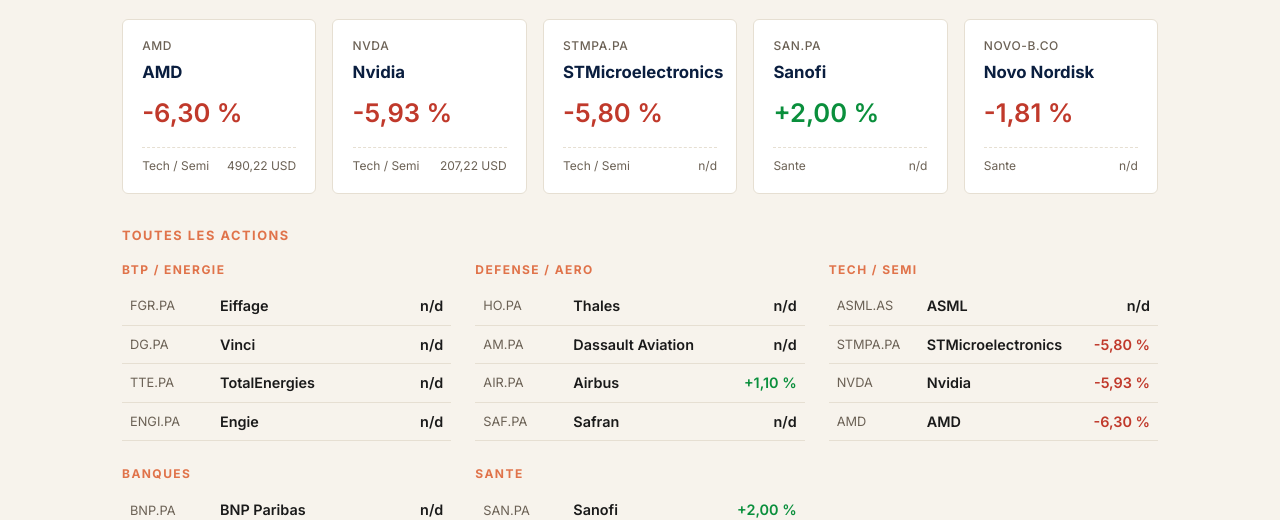
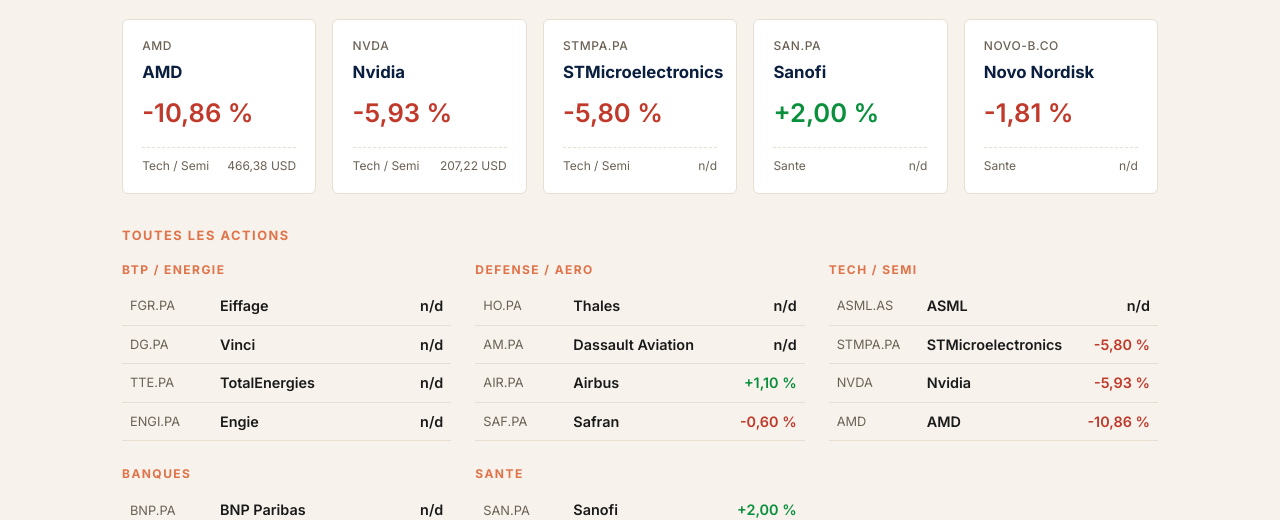
Before and after one commit to tongT43/jarvis-market-daily, a Jekyll site: the page built from _reports/2026-06-05.md, in a window 1280 px wide. Shown: the part 372-892 px from the top of the page. Built offline with Jekyll 4.4.1, drawn with Linux system fonts in a browser that asks for light colours.

Commit message:
Daily market recap 2026-06-05

```diff
--- a/_reports/2026-06-05.md
+++ b/_reports/2026-06-05.md
@@ -3,20 +3,20 @@
 title: "Récap du 05/06/2026"
 date: 2026-06-05
 tagline: "Semi-conducteurs en déroute : le Nasdaq lâche 4 % sur un rapport emploi américain choc"
-en_bref: "La séance du vendredi 5 juin a été dominée par un violent repli des semi-conducteurs après des résultats décevants de Broadcom et un rapport emploi US bien supérieur aux attentes (172 000 postes contre 88 000 estimés), ravivant les craintes de hausse de taux Fed. Le Nasdaq-100 a cédé 4,1 % et le S&P 500 2,6 %, tandis que le CAC 40 a mieux résisté (-0,32 %) grâce à une rotation vers les défensives et le luxe. Sur la watchlist, STMicroelectronics (-5,8 %), Nvidia (-5,9 %) et AMD (-6,3 %) ont pesé face à Sanofi (+2,0 %) et Airbus (+1,1 %) qui ont joué leur rôle d'amortisseur."
+en_bref: "La séance du vendredi 5 juin a été dominée par un violent repli des semi-conducteurs après des résultats décevants de Broadcom et un rapport emploi US bien supérieur aux attentes (172 000 postes contre 88 000 estimés), ravivant les craintes de hausse de taux Fed. Le Nasdaq a cédé 4,18 % et le S&P 500 2,64 %, tandis que le CAC 40 a mieux résisté (-0,32 %) grâce à une rotation vers les défensives et le luxe. Sur la watchlist, AMD (-10,86 %), STMicroelectronics (-5,8 %) et Nvidia (-5,9 %) ont pesé face à Sanofi (+2,0 %) et Airbus (+1,1 %) qui ont joué leur rôle d'amortisseur."
 performance:
   cac40: "-0,32 %"
   sp500: "-2,64 %"
-  nasdaq: "-4,10 %"
-  dowjones: "-1,20 %"
+  nasdaq: "-4,18 %"
+  dowjones: "-1,35 %"
 indices:
   - { name: "CAC 40", value: "8 218", change: "-0,32 %" }
   - { name: "S&P 500", value: "7 384", change: "-2,64 %" }
-  - { name: "Nasdaq", value: "n/d", change: "-4,10 %" }
-  - { name: "Dow Jones", value: "50 941", change: "-1,20 %" }
-  - { name: "EuroStoxx 50", value: "n/d", change: "-0,49 %" }
+  - { name: "Nasdaq", value: "25 709", change: "-4,18 %" }
+  - { name: "Dow Jones", value: "50 866", change: "-1,35 %" }
+  - { name: "EuroStoxx 50", value: "6 076", change: "-0,45 %" }
 watchlist_top:
-  - { ticker: "AMD", name: "AMD", sector: "Tech / Semi", change: "-6,30 %", price: "490,22 USD" }
+  - { ticker: "AMD", name: "AMD", sector: "Tech / Semi", change: "-10,86 %", price: "466,38 USD" }
   - { ticker: "NVDA", name: "Nvidia", sector: "Tech / Semi", change: "-5,93 %", price: "207,22 USD" }
   - { ticker: "STMPA.PA", name: "STMicroelectronics", sector: "Tech / Semi", change: "-5,80 %", price: "n/d" }
   - { ticker: "SAN.PA", name: "Sanofi", sector: "Sante", change: "+2,00 %", price: "n/d" }
@@ -29,11 +29,11 @@
   - { ticker: "HO.PA", name: "Thales", sector: "Defense / Aero", change: "n/d" }
   - { ticker: "AM.PA", name: "Dassault Aviation", sector: "Defense / Aero", change: "n/d" }
   - { ticker: "AIR.PA", name: "Airbus", sector: "Defense / Aero", change: "+1,10 %" }
-  - { ticker: "SAF.PA", name: "Safran", sector: "Defense / Aero", change: "n/d" }
+  - { ticker: "SAF.PA", name: "Safran", sector: "Defense / Aero", change: "-0,60 %", price: "298,50 EUR" }
   - { ticker: "ASML.AS", name: "ASML", sector: "Tech / Semi", change: "n/d" }
   - { ticker: "STMPA.PA", name: "STMicroelectronics", sector: "Tech / Semi", change: "-5,80 %" }
   - { ticker: "NVDA", name: "Nvidia", sector: "Tech / Semi", change: "-5,93 %" }
-  - { ticker: "AMD", name: "AMD", sector: "Tech / Semi", change: "-6,30 %" }
+  - { ticker: "AMD", name: "AMD", sector: "Tech / Semi", change: "-10,86 %" }
   - { ticker: "BNP.PA", name: "BNP Paribas", sector: "Banques", change: "n/d" }
   - { ticker: "CS.PA", name: "AXA", sector: "Banques", change: "n/d" }
   - { ticker: "GLE.PA", name: "Societe Generale", sector: "Banques", change: "n/d" }
@@ -61,7 +61,7 @@
     - { name: "Micron Technology", change: "-13,00 %" }
     - { name: "Cisco Systems", change: "-6,35 %" }
 secteurs:
-  - { name: "Semi-conducteurs", note: "Pire seance depuis mars 2020 : STM -5,8 %, Nvidia -5,9 %, AMD -6,3 %, Broadcom -7 %, Marvell -16 % — plus de 1 000 Mds$ effaces" }
+  - { name: "Semi-conducteurs", note: "Pire seance depuis mars 2020 : AMD -10,86 %, STM -5,8 %, Nvidia -5,9 %, Broadcom -7 %, Marvell -16 % — plus de 1 000 Mds$ effaces" }
   - { name: "Luxe / Defensives", note: "Rebond du luxe et rotation defensive : Hermes +2,3 %, Carrefour +2,0 %, Sanofi +2,0 %, Pernod Ricard +1,6 %" }
   - { name: "Defense / Aeronautique", note: "Airbus +1,1 % apres la publication de statistiques de livraisons mai validant l'objectif annuel de 870 appareils" }
 evenements:
```
